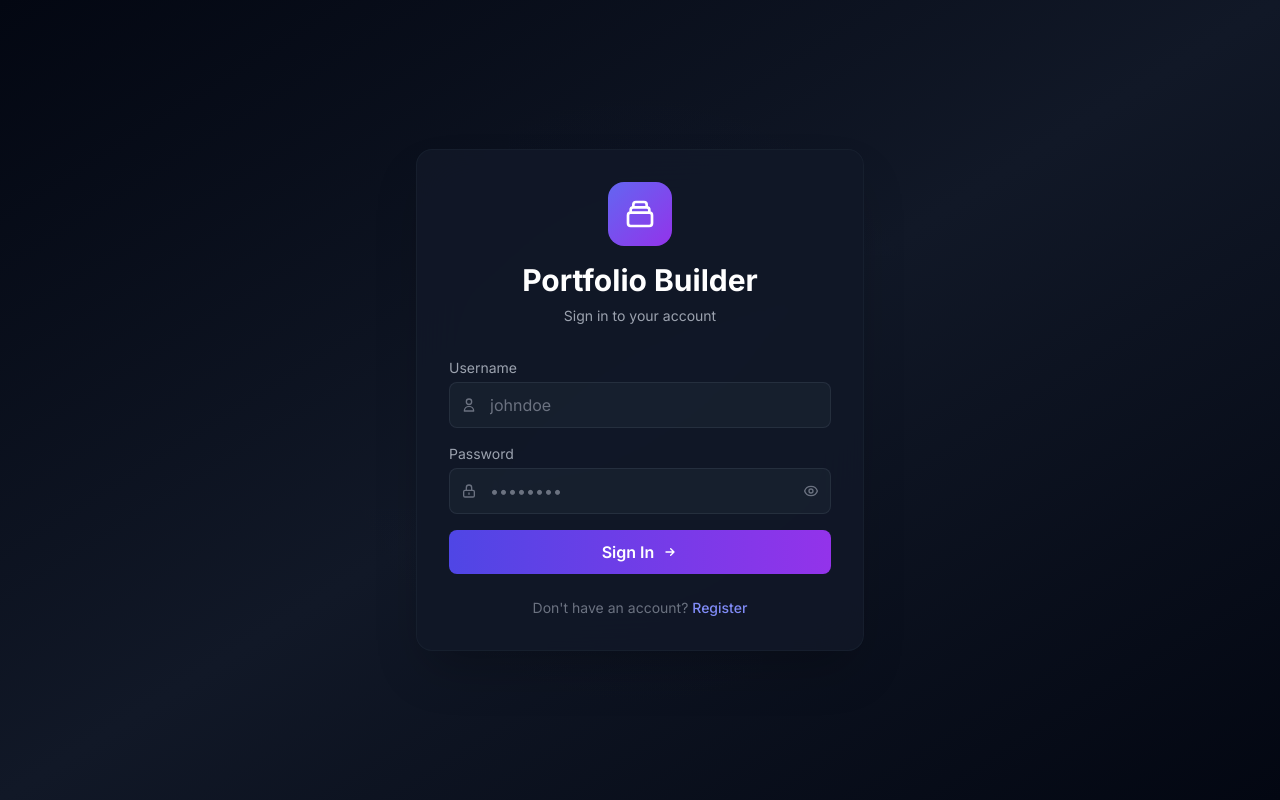
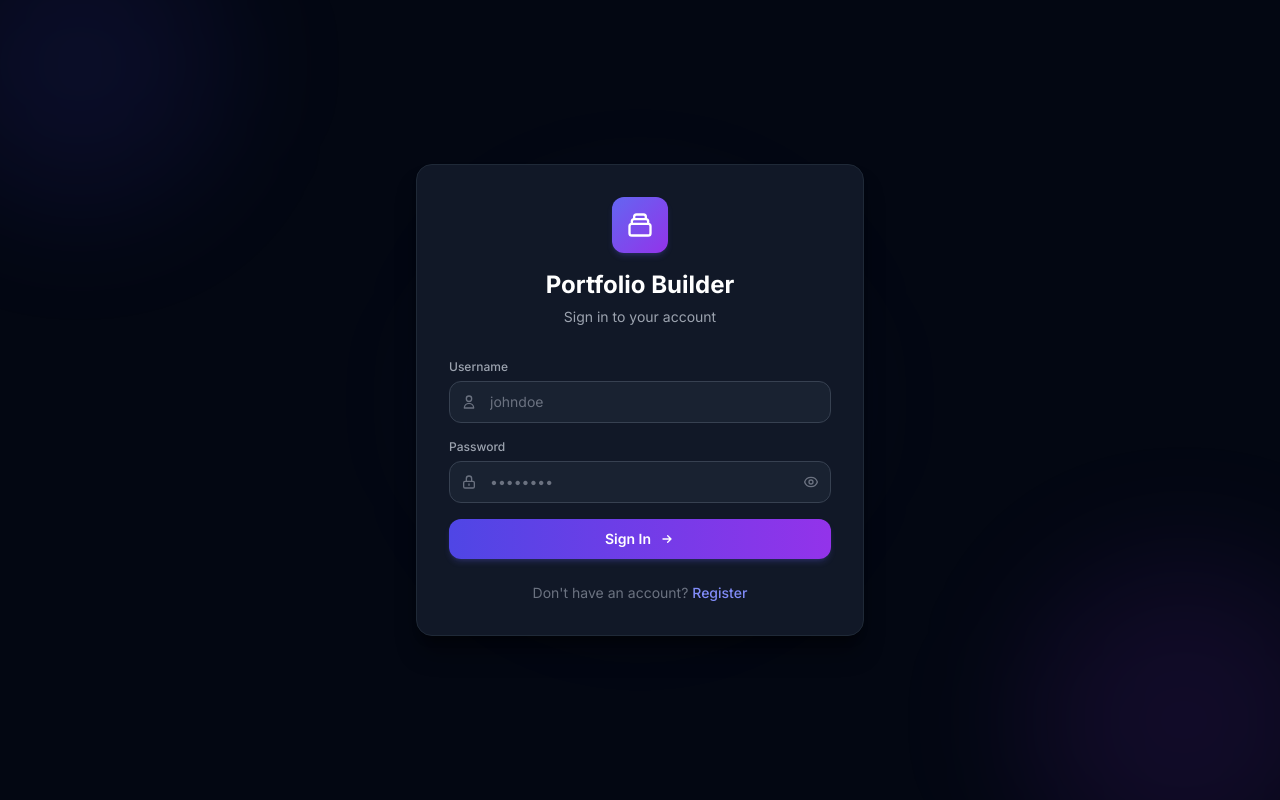
Before and after one commit to Prennithe/Portfolio_Builder_frontend, a React (Vite) app: page /login in a window 1280 px wide. Built offline with nearby package versions, Linux system fonts and the light colour scheme.

Commit message:
Refine UI and restore stable frontend

```diff
--- a/src/pages/Login.jsx
+++ b/src/pages/Login.jsx
@@ -39,58 +39,65 @@ export default function Login() {
   }
 
   return (
-    <div className="min-h-screen flex items-center justify-center bg-gradient-to-br from-gray-950 via-gray-900 to-gray-950 dark:from-gray-950 dark:via-gray-900 dark:to-gray-950 bg-gradient-to-br from-blue-50 via-white to-blue-50 px-4 relative overflow-hidden">
-      {/* Background Pattern */}
-      <div className="absolute inset-0 opacity-10 dark:opacity-10 opacity-5">
-        <div className="absolute inset-0 bg-[radial-gradient(circle_at_50%_50%,rgba(99,102,241,0.1),transparent_50%)] dark:bg-[radial-gradient(circle_at_50%_50%,rgba(99,102,241,0.1),transparent_50%)] bg-[radial-gradient(circle_at_50%_50%,rgba(59,130,246,0.05),transparent_50%)]" />
-        <div className="absolute top-10 left-10 w-32 h-32 bg-indigo-500/5 dark:bg-indigo-500/5 bg-blue-500/5 rounded-full blur-3xl" />
-        <div className="absolute bottom-10 right-10 w-40 h-40 bg-purple-500/5 dark:bg-purple-500/5 bg-indigo-500/5 rounded-full blur-3xl" />
+    <div className="min-h-screen flex items-center justify-center bg-gray-950 px-4 relative overflow-hidden">
+
+      {/* Ambient background blobs — same style as dashboard cards' gradient badge */}
+      <div className="absolute inset-0 pointer-events-none">
+        <div className="absolute top-[-10%] left-[-5%] w-72 h-72 bg-indigo-600/10 rounded-full blur-3xl" />
+        <div className="absolute bottom-[-10%] right-[-5%] w-80 h-80 bg-purple-600/10 rounded-full blur-3xl" />
+        <div className="absolute top-1/2 left-1/2 -translate-x-1/2 -translate-y-1/2 w-96 h-96 bg-indigo-500/5 rounded-full blur-3xl" />
       </div>
 
       <motion.div
-        initial={{ opacity: 0, y: 24 }}
+        initial={{ opacity: 0, y: 20 }}
         animate={{ opacity: 1, y: 0 }}
-        transition={{ duration: 0.4 }}
-        className="w-full max-w-md bg-gray-900/90 dark:bg-gray-900/90 bg-white/90 backdrop-blur-xl border border-gray-800/50 dark:border-gray-800/50 border-gray-200/50 rounded-2xl p-8 shadow-2xl relative z-10"
+        transition={{ duration: 0.35, ease: 'easeOut' }}
+        className="w-full max-w-md bg-gray-900 border border-gray-800 rounded-2xl p-8 shadow-xl shadow-black/40 relative z-10"
       >
+
+        {/* ── Header ── */}
         <div className="mb-8 text-center">
           <motion.div
-            initial={{ scale: 0.8 }}
-            animate={{ scale: 1 }}
-            transition={{ delay: 0.2, duration: 0.3 }}
-            className="w-16 h-16 bg-gradient-to-br from-indigo-500 to-purple-600 dark:from-indigo-500 dark:to-purple-600 bg-gradient-to-br from-blue-500 to-indigo-600 rounded-2xl mx-auto mb-4 flex items-center justify-center"
+            initial={{ scale: 0.85, opacity: 0 }}
+            animate={{ scale: 1, opacity: 1 }}
+            transition={{ delay: 0.15, duration: 0.3, ease: 'easeOut' }}
+            className="w-14 h-14 bg-gradient-to-br from-indigo-500 to-purple-600 rounded-xl mx-auto mb-4 flex items-center justify-center shadow-md shadow-indigo-500/20"
           >
-            <svg className="w-8 h-8 text-white" fill="none" stroke="currentColor" viewBox="0 0 24 24">
+            <svg className="w-7 h-7 text-white" fill="none" stroke="currentColor" viewBox="0 0 24 24">
               <path strokeLinecap="round" strokeLinejoin="round" strokeWidth={2} d="M19 11H5m14 0a2 2 0 012 2v6a2 2 0 01-2 2H5a2 2 0 01-2-2v-6a2 2 0 012-2m14 0V9a2 2 0 00-2-2M5 11V9a2 2 0 012-2m0 0V5a2 2 0 012-2h6a2 2 0 012 2v2M7 7h10" />
             </svg>
           </motion.div>
-          <h1 className="text-3xl font-bold text-white dark:text-white text-gray-900">Portfolio Builder</h1>
-          <p className="text-gray-400 dark:text-gray-400 text-gray-600 mt-2 text-sm">
+          <h1 className="text-2xl font-bold text-white">Portfolio Builder</h1>
+          <p className="text-gray-400 mt-1.5 text-sm">
             {isRegister ? 'Create your account' : 'Sign in to your account'}
           </p>
         </div>
 
+        {/* ── Form ── */}
         <form onSubmit={handleSubmit} className="space-y-4">
-          <div className="relative">
-            <label className="block text-sm text-gray-400 dark:text-gray-400 text-gray-600 mb-1">Username</label>
+
+          {/* Username */}
+          <div>
+            <label className="block text-xs font-medium text-gray-400 mb-1.5">Username</label>
             <div className="relative">
               <input
                 name="username"
                 value={form.username}
                 onChange={handleChange}
                 required
-                className="w-full bg-gray-800/50 dark:bg-gray-800/50 bg-gray-100 border border-gray-700/50 dark:border-gray-700/50 border-gray-300/50 rounded-lg px-4 py-2.5 pl-10 text-white dark:text-white text-gray-900 placeholder-gray-500 dark:placeholder-gray-500 placeholder-gray-400 focus:outline-none focus:border-indigo-500 dark:focus:border-indigo-500 focus:border-blue-500 focus:bg-gray-800/70 dark:focus:bg-gray-800/70 focus:bg-gray-50 transition-all duration-200"
                 placeholder="johndoe"
+                className="w-full bg-gray-800/60 border border-gray-700 rounded-xl px-4 py-2.5 pl-10 text-sm text-white placeholder-gray-500 focus:outline-none focus:border-indigo-500 focus:ring-1 focus:ring-indigo-500/30 transition-all duration-200"
               />
-              <svg className="absolute left-3 top-1/2 transform -translate-y-1/2 w-4 h-4 text-gray-500 dark:text-gray-500 text-gray-400" fill="none" stroke="currentColor" viewBox="0 0 24 24">
+              <svg className="absolute left-3 top-1/2 -translate-y-1/2 w-4 h-4 text-gray-500" fill="none" stroke="currentColor" viewBox="0 0 24 24">
                 <path strokeLinecap="round" strokeLinejoin="round" strokeWidth={2} d="M16 7a4 4 0 11-8 0 4 4 0 018 0zM12 14a7 7 0 00-7 7h14a7 7 0 00-7-7z" />
               </svg>
             </div>
           </div>
 
+          {/* Email — register only */}
           {isRegister && (
-            <div className="relative">
-              <label className="block text-sm text-gray-400 dark:text-gray-400 text-gray-600 mb-1">Email</label>
+            <div>
+              <label className="block text-xs font-medium text-gray-400 mb-1.5">Email</label>
               <div className="relative">
                 <input
                   name="email"
@@ -98,18 +105,19 @@ export default function Login() {
                   value={form.email}
                   onChange={handleChange}
                   required
-                  className="w-full bg-gray-800/50 dark:bg-gray-800/50 bg-gray-100 border border-gray-700/50 dark:border-gray-700/50 border-gray-300/50 rounded-lg px-4 py-2.5 pl-10 text-white dark:text-white text-gray-900 placeholder-gray-500 dark:placeholder-gray-500 placeholder-gray-400 focus:outline-none focus:border-indigo-500 dark:focus:border-indigo-500 focus:border-blue-500 focus:bg-gray-800/70 dark:focus:bg-gray-800/70 focus:bg-gray-50 transition-all duration-200"
                   placeholder="john@example.com"
+                  className="w-full bg-gray-800/60 border border-gray-700 rounded-xl px-4 py-2.5 pl-10 text-sm text-white placeholder-gray-500 focus:outline-none focus:border-indigo-500 focus:ring-1 focus:ring-indigo-500/30 transition-all duration-200"
                 />
-                <svg className="absolute left-3 top-1/2 transform -translate-y-1/2 w-4 h-4 text-gray-500 dark:text-gray-500 text-gray-400" fill="none" stroke="currentColor" viewBox="0 0 24 24">
+                <svg className="absolute left-3 top-1/2 -translate-y-1/2 w-4 h-4 text-gray-500" fill="none" stroke="currentColor" viewBox="0 0 24 24">
                   <path strokeLinecap="round" strokeLinejoin="round" strokeWidth={2} d="M3 8l7.89 4.26a2 2 0 002.22 0L21 8M5 19h14a2 2 0 002-2V7a2 2 0 00-2-2H5a2 2 0 00-2 2v10a2 2 0 002 2z" />
                 </svg>
               </div>
             </div>
           )}
 
-          <div className="relative">
-            <label className="block text-sm text-gray-400 dark:text-gray-400 text-gray-600 mb-1">Password</label>
+          {/* Password */}
+          <div>
+            <label className="block text-xs font-medium text-gray-400 mb-1.5">Password</label>
             <div className="relative">
               <input
                 name="password"
@@ -117,16 +125,16 @@ export default function Login() {
                 value={form.password}
                 onChange={handleChange}
                 required
-                className="w-full bg-gray-800/50 dark:bg-gray-800/50 bg-gray-100 border border-gray-700/50 dark:border-gray-700/50 border-gray-300/50 rounded-lg px-4 py-2.5 pl-10 pr-10 text-white dark:text-white text-gray-900 placeholder-gray-500 dark:placeholder-gray-500 placeholder-gray-400 focus:outline-none focus:border-indigo-500 dark:focus:border-indigo-500 focus:border-blue-500 focus:bg-gray-800/70 dark:focus:bg-gray-800/70 focus:bg-gray-50 transition-all duration-200"
                 placeholder="••••••••"
+                className="w-full bg-gray-800/60 border border-gray-700 rounded-xl px-4 py-2.5 pl-10 pr-10 text-sm text-white placeholder-gray-500 focus:outline-none focus:border-indigo-500 focus:ring-1 focus:ring-indigo-500/30 transition-all duration-200"
               />
-              <svg className="absolute left-3 top-1/2 transform -translate-y-1/2 w-4 h-4 text-gray-500 dark:text-gray-500 text-gray-400" fill="none" stroke="currentColor" viewBox="0 0 24 24">
+              <svg className="absolute left-3 top-1/2 -translate-y-1/2 w-4 h-4 text-gray-500" fill="none" stroke="currentColor" viewBox="0 0 24 24">
                 <path strokeLinecap="round" strokeLinejoin="round" strokeWidth={2} d="M12 15v2m-6 4h12a2 2 0 002-2v-6a2 2 0 00-2-2H6a2 2 0 00-2 2v6a2 2 0 002 2zm10-10V7a4 4 0 00-8 0v4h8z" />
               </svg>
               <button
                 type="button"
                 onClick={() => setShowPassword(!showPassword)}
-                className="absolute right-3 top-1/2 transform -translate-y-1/2 text-gray-500 dark:text-gray-500 text-gray-400 hover:text-gray-400 dark:hover:text-gray-400 hover:text-gray-600 transition"
+                className="absolute right-3 top-1/2 -translate-y-1/2 text-gray-500 hover:text-gray-300 transition-colors duration-200"
               >
                 {showPassword ? (
                   <svg className="w-4 h-4" fill="none" stroke="currentColor" viewBox="0 0 24 24">
@@ -142,25 +150,28 @@ export default function Login() {
             </div>
           </div>
 
+          {/* Error */}
           {error && (
             <motion.div
               initial={{ opacity: 0, scale: 0.95 }}
               animate={{ opacity: 1, scale: 1 }}
-              className="text-red-400 dark:text-red-400 text-red-600 text-sm bg-red-900/20 dark:bg-red-900/20 bg-red-50 border border-red-800/50 dark:border-red-800/50 border-red-200/50 rounded-lg px-3 py-2 flex items-center gap-2"
+              transition={{ duration: 0.2 }}
+              className="flex items-center gap-2 text-sm text-red-400 bg-red-500/10 border border-red-500/20 rounded-xl px-3 py-2.5"
             >
-              <svg className="w-4 h-4 flex-shrink-0" fill="none" stroke="currentColor" viewBox="0 0 24 24">
+              <svg className="w-4 h-4 shrink-0" fill="none" stroke="currentColor" viewBox="0 0 24 24">
                 <path strokeLinecap="round" strokeLinejoin="round" strokeWidth={2} d="M12 8v4m0 4h.01M21 12a9 9 0 11-18 0 9 9 0 0118 0z" />
               </svg>
               {error}
             </motion.div>
           )}
 
+          {/* Submit */}
           <motion.button
             type="submit"
             disabled={loading}
             whileHover={{ scale: 1.02 }}
             whileTap={{ scale: 0.98 }}
-            className="w-full bg-gradient-to-r from-indigo-600 to-purple-600 dark:from-indigo-600 dark:to-purple-600 from-blue-600 to-indigo-600 hover:from-indigo-500 hover:to-purple-500 dark:hover:from-indigo-500 dark:hover:to-purple-500 hover:from-blue-500 hover:to-indigo-500 disabled:opacity-50 disabled:cursor-not-allowed text-white font-semibold py-2.5 rounded-lg transition-all duration-200 flex items-center justify-center gap-2"
+            className="w-full bg-gradient-to-r from-indigo-600 to-purple-600 hover:from-indigo-500 hover:to-purple-500 disabled:opacity-50 disabled:cursor-not-allowed text-white text-sm font-semibold py-2.5 rounded-xl shadow-md shadow-indigo-500/20 transition-all duration-200 flex items-center justify-center gap-2"
           >
             {loading ? (
               <>
@@ -178,15 +189,17 @@ export default function Login() {
           </motion.button>
         </form>
 
-        <p className="text-center text-sm text-gray-500 dark:text-gray-500 text-gray-400 mt-6">
+        {/* ── Toggle login / register ── */}
+        <p className="text-center text-sm text-gray-500 mt-6">
           {isRegister ? 'Already have an account?' : "Don't have an account?"}{' '}
           <button
             onClick={() => { setIsRegister(!isRegister); setError('') }}
-            className="text-indigo-400 dark:text-indigo-400 text-blue-600 hover:text-indigo-300 dark:hover:text-indigo-300 hover:text-blue-500 font-medium transition"
+            className="text-indigo-400 hover:text-indigo-300 font-medium transition-colors duration-200"
           >
             {isRegister ? 'Sign In' : 'Register'}
           </button>
         </p>
+
       </motion.div>
     </div>
   )
```
Also changed, not shown: src/pages/Dashboard.jsx (+52 -1 lines).
